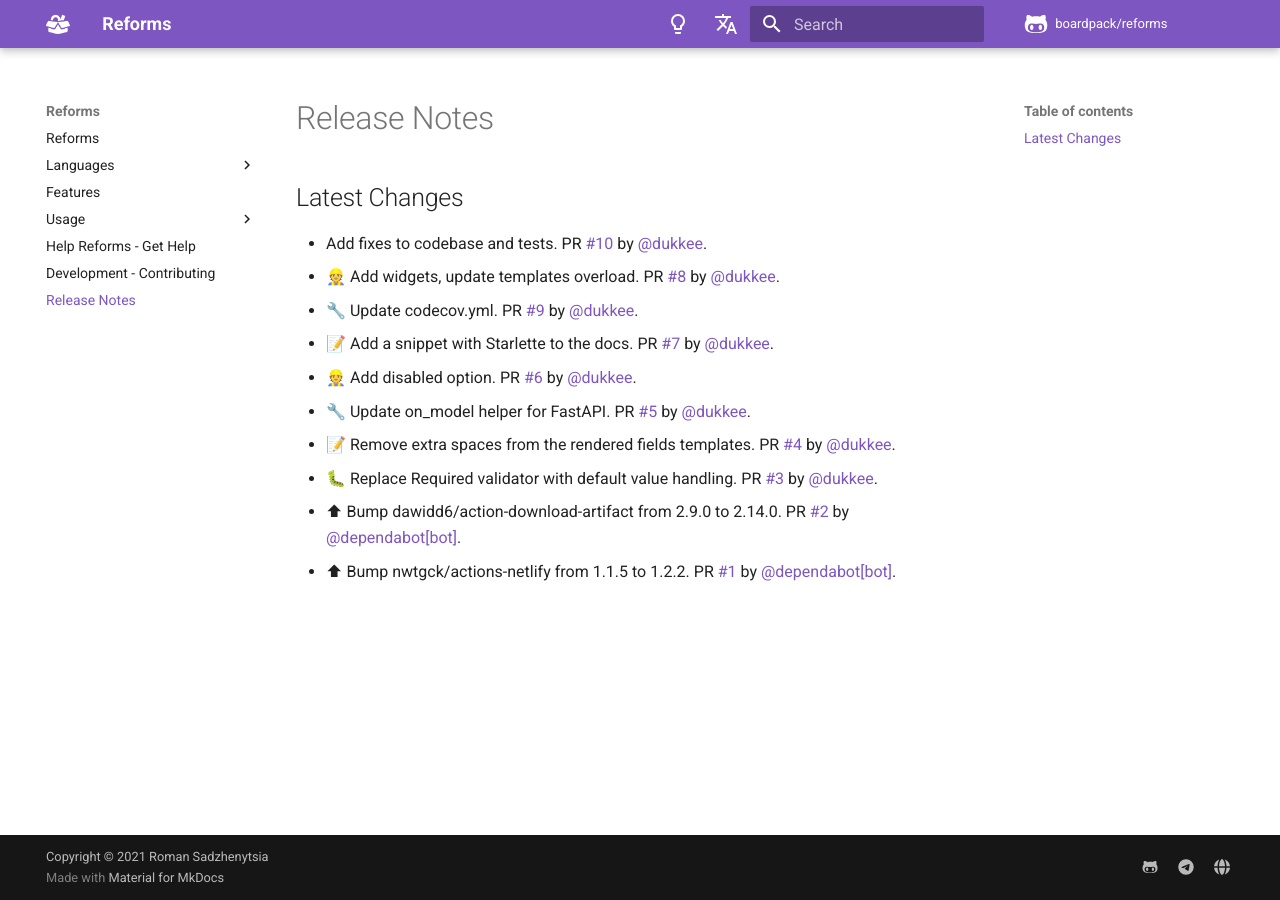
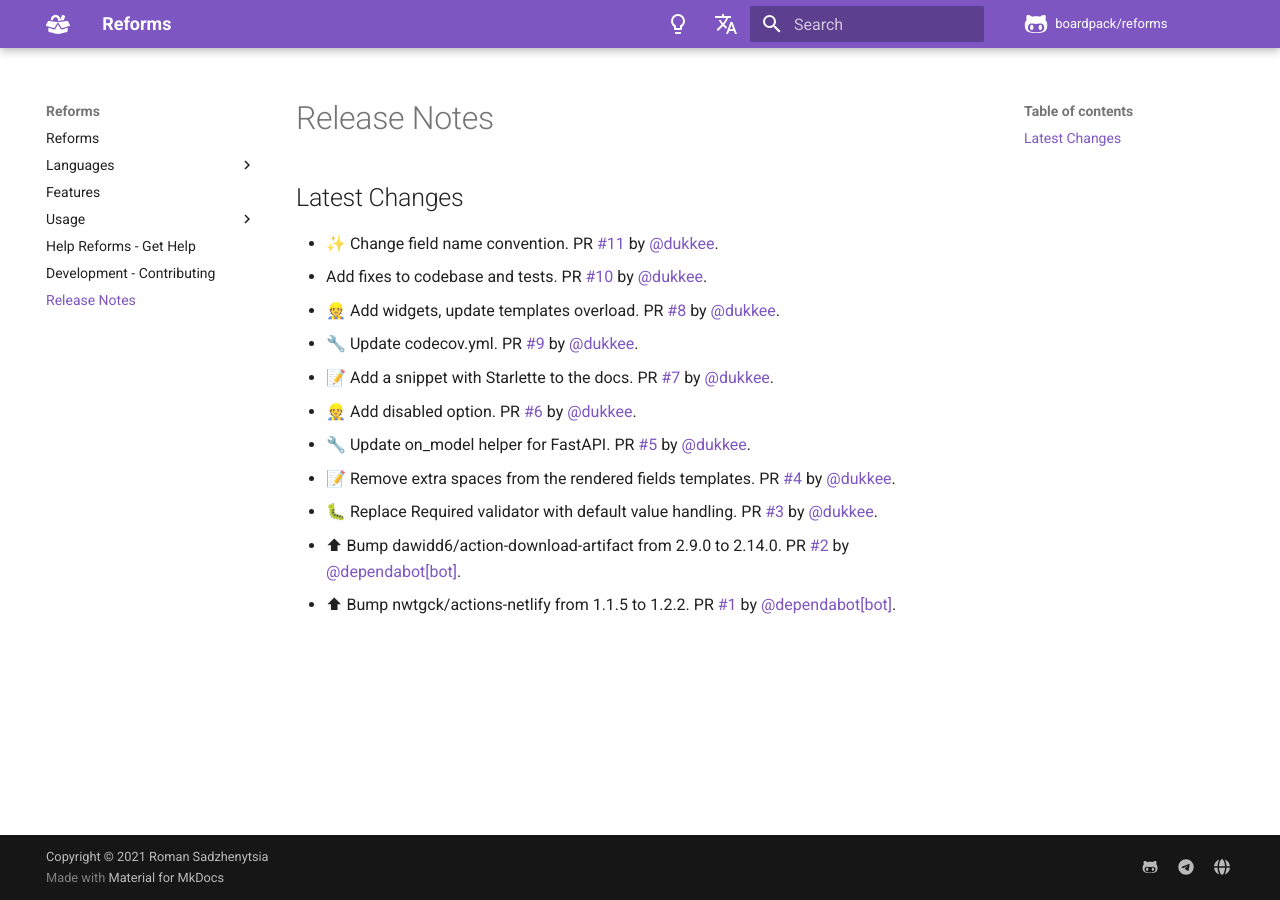
Before and after one commit to boardpack/reforms, an MkDocs documentation site: the page built from docs/en/docs/release-notes.md, in a window 1280 px wide. Built offline with MkDocs 1.6.1 and Material for MkDocs 9.7.7, drawn with Linux system fonts in a browser that asks for light colours; comment, search, counter and statistics services are not loaded.

Commit message:
📝 Update release notes

```diff
--- a/docs/en/docs/release-notes.md
+++ b/docs/en/docs/release-notes.md
@@ -2,6 +2,7 @@
 
 ## Latest Changes
 
+* ✨ Change field name convention. PR [#11](https://github.com/boardpack/reforms/pull/11) by [@dukkee](https://github.com/dukkee).
 * Add fixes to codebase and tests. PR [#10](https://github.com/boardpack/reforms/pull/10) by [@dukkee](https://github.com/dukkee).
 * 👷 Add widgets, update templates overload. PR [#8](https://github.com/boardpack/reforms/pull/8) by [@dukkee](https://github.com/dukkee).
 * 🔧 Update codecov.yml. PR [#9](https://github.com/boardpack/reforms/pull/9) by [@dukkee](https://github.com/dukkee).
```
